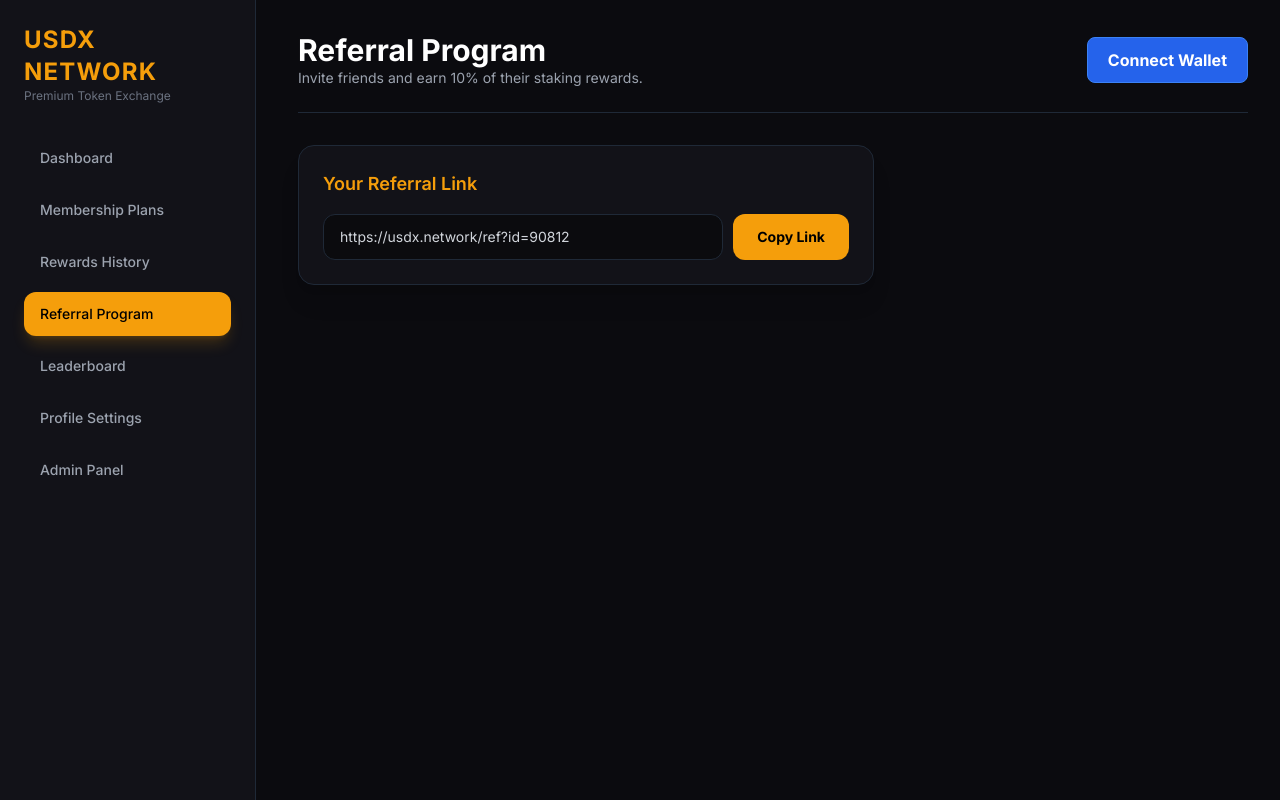
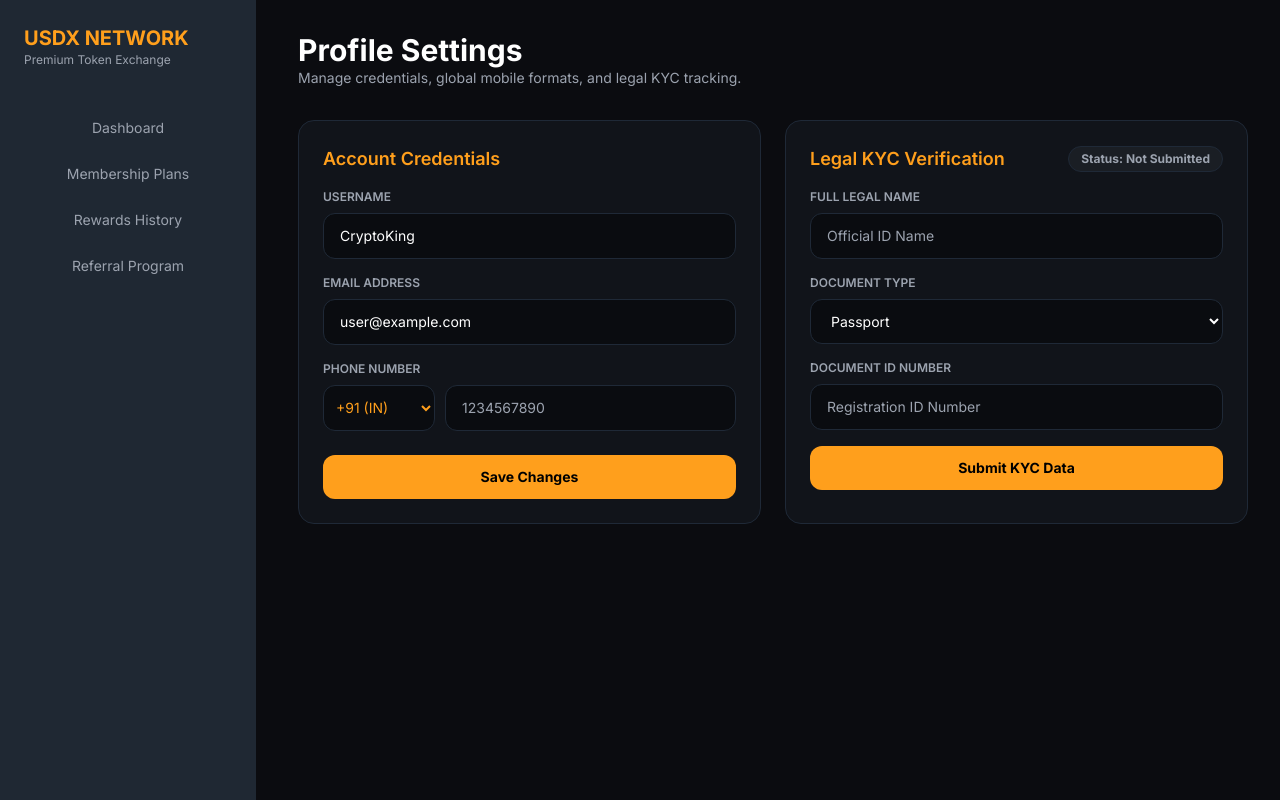
Before and after one commit to usdxofficialdev/-Dead-Token-Exchange-, a Next.js app: page /referral in a window 1280 px wide. Built offline with nearby package versions, Linux system fonts and the light colour scheme.

Commit message:
Update page.tsx

```diff
--- a/app/referral/page.tsx
+++ b/app/referral/page.tsx
@@ -1,76 +1,154 @@
 "use client";
 
-import React from "react";
+import React, { useState, useEffect } from "react";
 import { useRouter } from "next/navigation";
-import LoginWallet from "../components/LoginWallet"; // <-- Asli wallet button connect kiya
 
-export default function Referral() {
+export default function Profile() {
   const router = useRouter();
 
-  // Dashboard jaisa professional single structure
-  const menuItems = [
-    { name: "Dashboard", route: "/dashboard", active: false },
-    { name: "Membership Plans", route: "/membership", active: false },
-    { name: "Rewards History", route: "/rewards", active: false },
-    { name: "Referral Program", route: "/referral", active: true },
-    { name: "Leaderboard", route: "/leaderboard", active: false },
-    { name: "Profile Settings", route: "/profile", active: false },
-    { name: "Admin Panel", route: "/admin", active: false },
+  // Core Inputs
+  const [username, setUsername] = useState("CryptoKing");
+  const [email, setEmail] = useState("user@example.com");
+  const [selectedCode, setSelectedCode] = useState("+91");
+  const [phoneNumber, setPhoneNumber] = useState("");
+
+  // Connected KYC States
+  const [kycStatus, setKycStatus] = useState("Not Submitted");
+  const [fullName, setFullName] = useState("");
+  const [docType, setDocType] = useState("Passport");
+  const [docNumber, setDocNumber] = useState("");
+
+  // Load existing data from shared local DB on mount
+  useEffect(() => {
+    const savedKyc = localStorage.getItem("admin_kyc_data");
+    if (savedKyc) {
+      const parsed = JSON.parse(savedKyc);
+      setKycStatus(parsed.status || "Not Submitted");
+      setFullName(parsed.fullName || "");
+      setDocType(parsed.docType || "Passport");
+      setDocNumber(parsed.docNumber || "");
+    }
+
+    const savedProfile = localStorage.getItem("user_profile_data");
+    if (savedProfile) {
+      const parsed = JSON.parse(savedProfile);
+      setUsername(parsed.username || "CryptoKing");
+      setEmail(parsed.email || "user@example.com");
+      setSelectedCode(parsed.selectedCode || "+91");
+      setPhoneNumber(parsed.phoneNumber || "");
+    }
+  }, []);
+
+  const worldCountryCodes = [
+    { code: "+1", country: "US/CA" }, { code: "+44", country: "UK" },
+    { code: "+91", country: "IN" }, { code: "+971", country: "AE" },
+    { code: "+61", country: "AU" }, { code: "+65", country: "SG" },
+    { code: "+49", country: "DE" }, { code: "+33", country: "FR" },
+    { code: "+81", country: "JP" }, { code: "+86", country: "CN" }
   ];
 
+  // Save Profile Changes
+  const handleProfileSave = () => {
+    const profileObj = { username, email, selectedCode, phoneNumber };
+    localStorage.setItem("user_profile_data", JSON.stringify(profileObj));
+    alert("Profile changes saved and synced!");
+  };
+
+  // Push Live KYC Data to Admin Connection Panel
+  const submitKycToAdmin = (e: React.FormEvent) => {
+    e.preventDefault();
+    const kycSubmission = {
+      fullName,
+      docType,
+      docNumber,
+      status: "Pending",
+      submittedAt: new Date().toLocaleDateString()
+    };
+    localStorage.setItem("admin_kyc_data", JSON.stringify(kycSubmission));
+    setKycStatus("Pending");
+    alert("KYC Submitted! Connected directly to Admin Review Panel.");
+  };
+
   return (
-    <div className="flex min-h-screen bg-[#0B0B0F] text-white">
-
-      {/* 1. SIDEBAR COMPONENT (MATCHING DASHBOARD PERFECTLY) */}
-      <aside className="w-64 border-r border-gray-800 bg-[#121218] p-6 hidden md:block">
-        <div className="mb-8">
-          <h1 className="text-2xl font-bold text-amber-500 tracking-wider">USDX NETWORK</h1>
-          <p className="text-xs text-gray-500">Premium Token Exchange</p>
+    <div className="min-h-screen bg-[#0B0C10] text-white flex flex-col md:flex-row">
+      <aside className="w-full md:w-64 bg-[#1F2833] p-4 md:p-6 flex flex-row md:flex-col justify-between md:justify-start gap-4 order-2 md:order-1 fixed bottom-0 md:relative z-50 md:z-0 border-t md:border-t-0 border-gray-800">
+        <div className="hidden md:block mb-8">
+          <h2 className="text-xl font-bold text-[#FF9F1C]">USDX NETWORK</h2>
+          <p className="text-xs text-gray-400">Premium Token Exchange</p>
         </div>
-        <nav className="space-y-2">
-          {menuItems.map((item, index) => (
-            <button
-              key={index}
-              onClick={() => router.push(item.route)}
-              className={`w-full text-left px-4 p-3 rounded-xl text-sm font-medium transition-all ${
-                item.active
-                  ? "bg-amber-500 text-black shadow-lg shadow-amber-500/20"
-                  : "text-gray-400 hover:bg-[#1A1A24] hover:text-white"
-              }`}
-            >
-              {item.name}
-            </button>
-          ))}
+        <nav className="flex flex-row md:flex-col gap-2 w-full justify-around md:justify-start overflow-x-auto md:overflow-visible pb-1 md:pb-0">
+          <button onClick={() => router.push("/dashboard")} className="text-gray-400 hover:text-white hover:bg-gray-800/50 px-4 py-2 rounded-lg text-sm min-w-max text-center transition-all">Dashboard</button>
+          <button onClick={() => router.push("/membership")} className="text-gray-400 hover:text-white hover:bg-gray-800/50 px-4 py-2 rounded-lg text-sm min-w-max text-center transition-all">Membership Plans</button>
+          <button onClick={() => router.push("/rewards")} className="text-gray-400 hover:text-white hover:bg-gray-800/50 px-4 py-2 rounded-lg text-sm min-w-max text-center transition-all">Rewards History</button>
+          <button onClick={() => router.push("/referral")} className="text-gray-400 hover:text-white hover:bg-gray-800/50 px-4 py-2 rounded-lg text-sm min-w-max text-center transition-all">Referral Program</button>
         </nav>
       </aside>
 
-      {/* MAIN CONTENT AREA */}
-      <main className="flex-1 p-8">
+      <main className="flex-1 p-4 md:p-8 order-1 md:order-2 pb-24 md:pb-8">
+        <div className="mb-8">
+          <h1 className="text-2xl md:text-3xl font-bold">Profile Settings</h1>
+          <p className="text-sm text-gray-400">Manage credentials, global mobile formats, and legal KYC tracking.</p>
+        </div>
 
-        {/* HEADER WITH REAL WALLET BUTTON */}
-        <header className="flex flex-wrap items-center justify-between border-b border-gray-800 pb-6 mb-8 gap-4">
-          <div>
-            <h1 className="text-2xl md:text-3xl font-bold">Referral Program</h1>
-            <p className="text-sm text-gray-400">Invite friends and earn 10% of their staking rewards.</p>
+        <div className="grid grid-cols-1 lg:grid-cols-2 gap-6 max-w-5xl">
+          {/* PROFILE CARD */}
+          <div className="bg-[#1F2833]/30 border border-gray-800 rounded-2xl p-6">
+            <h3 className="text-lg font-semibold text-[#FF9F1C] mb-4">Account Credentials</h3>
+            <div className="space-y-4 mb-6">
+              <div>
+                <label className="block text-xs uppercase text-gray-400 font-semibold mb-2">Username</label>
+                <input type="text" value={username} onChange={(e) => setUsername(e.target.value)} className="w-full bg-black/40 border border-gray-800 rounded-xl px-4 py-3 text-sm text-white outline-none" />
+              </div>
+              <div>
+                <label className="block text-xs uppercase text-gray-400 font-semibold mb-2">Email Address</label>
+                <input type="email" value={email} onChange={(e) => setEmail(e.target.value)} className="w-full bg-black/40 border border-gray-800 rounded-xl px-4 py-3 text-sm text-white outline-none" />
+              </div>
+              <div>
+                <label className="block text-xs uppercase text-gray-400 font-semibold mb-2">Phone Number</label>
+                <div className="flex gap-2">
+                  <select value={selectedCode} onChange={(e) => setSelectedCode(e.target.value)} className="bg-black/40 border border-gray-800 rounded-xl px-2 py-3 text-sm text-[#FF9F1C] outline-none">
+                    {worldCountryCodes.map((item, i) => (
+                      <option key={i} value={item.code} className="bg-[#1F2833] text-white">{item.code} ({item.country})</option>
+                    ))}
+                  </select>
+                  <input type="tel" value={phoneNumber} onChange={(e) => setPhoneNumber(e.target.value)} placeholder="1234567890" className="flex-1 bg-black/40 border border-gray-800 rounded-xl px-4 py-3 text-sm text-white outline-none" />
+                </div>
+              </div>
+            </div>
+            <button onClick={handleProfileSave} className="bg-[#FF9F1C] text-black font-bold px-6 py-3 rounded-xl hover:bg-[#e08b14] transition-all text-sm w-full">
+              Save Changes
+            </button>
           </div>
-          <div>
-            <LoginWallet />
-          </div>
-        </header>
 
-        {/* 2. YOUR ORIGINAL REFERRAL CARD (HATAIA NAI HAI) */}
-        <div className="bg-[#121218] p-6 rounded-2xl border border-gray-800 max-w-xl shadow-xl">
-          <h3 className="text-lg font-semibold mb-4 text-amber-500">Your Referral Link</h3>
-          <div className="flex flex-col sm:flex-row gap-3">
-            <input
-              type="text"
-              readOnly
-              value="https://usdx.network/ref?id=90812"
-              className="bg-black/40 border border-gray-800 rounded-xl px-4 py-3 flex-1 text-sm text-gray-300 outline-none"
-            />
-            <button className="bg-amber-500 text-black font-bold px-6 py-3 rounded-xl hover:bg-amber-600 transition-all text-sm whitespace-nowrap">
-              Copy Link
-            </button>
+          {/* KYC CORE SYSTEM */}
+          <div className="bg-[#1F2833]/30 border border-gray-800 rounded-2xl p-6">
+            <div className="flex justify-between items-center mb-4">
+              <h3 className="text-lg font-semibold text-[#FF9F1C]">Legal KYC Verification</h3>
+              <span className={`text-xs font-bold px-3 py-1 rounded-full border ${kycStatus === "Pending" ? "bg-yellow-500/10 text-yellow-500 border-yellow-500/20" : kycStatus === "Approved" ? "bg-emerald-500/10 text-emerald-400 border-emerald-500/20" : "bg-gray-500/10 text-gray-400 border-gray-800"}`}>
+                Status: {kycStatus}
+              </span>
+            </div>
+            <form onSubmit={submitKycToAdmin} className="space-y-4">
+              <div>
+                <label className="block text-xs uppercase text-gray-400 font-semibold mb-2">Full Legal Name</label>
+                <input type="text" required value={fullName} onChange={(e) => setFullName(e.target.value)} placeholder="Official ID Name" className="w-full bg-black/40 border border-gray-800 rounded-xl px-4 py-3 text-sm text-white outline-none" />
+              </div>
+              <div>
+                <label className="block text-xs uppercase text-gray-400 font-semibold mb-2">Document Type</label>
+                <select value={docType} onChange={(e) => setDocType(e.target.value)} className="w-full bg-black/40 border border-gray-800 rounded-xl px-4 py-3 text-sm text-white outline-none">
+                  <option value="Passport" className="bg-[#1F2833]">Passport</option>
+                  <option value="National ID" className="bg-[#1F2833]">National ID Card</option>
+                  <option value="Driving License" className="bg-[#1F2833]">Driving License</option>
+                </select>
+              </div>
+              <div>
+                <label className="block text-xs uppercase text-gray-400 font-semibold mb-2">Document ID Number</label>
+                <input type="text" required value={docNumber} onChange={(e) => setDocNumber(e.target.value)} placeholder="Registration ID Number" className="w-full bg-black/40 border border-gray-800 rounded-xl px-4 py-3 text-sm text-white outline-none" />
+              </div>
+              <button type="submit" disabled={kycStatus === "Pending"} className={`w-full font-bold px-6 py-3 rounded-xl transition-all text-sm ${kycStatus === "Pending" ? "bg-gray-800 text-gray-500 cursor-not-allowed" : "bg-[#FF9F1C] text-black hover:bg-[#e08b14]"}`}>
+                {kycStatus === "Pending" ? "Under Admin Review" : "Submit KYC Data"}
+              </button>
+            </form>
           </div>
         </div>
       </main>
```
